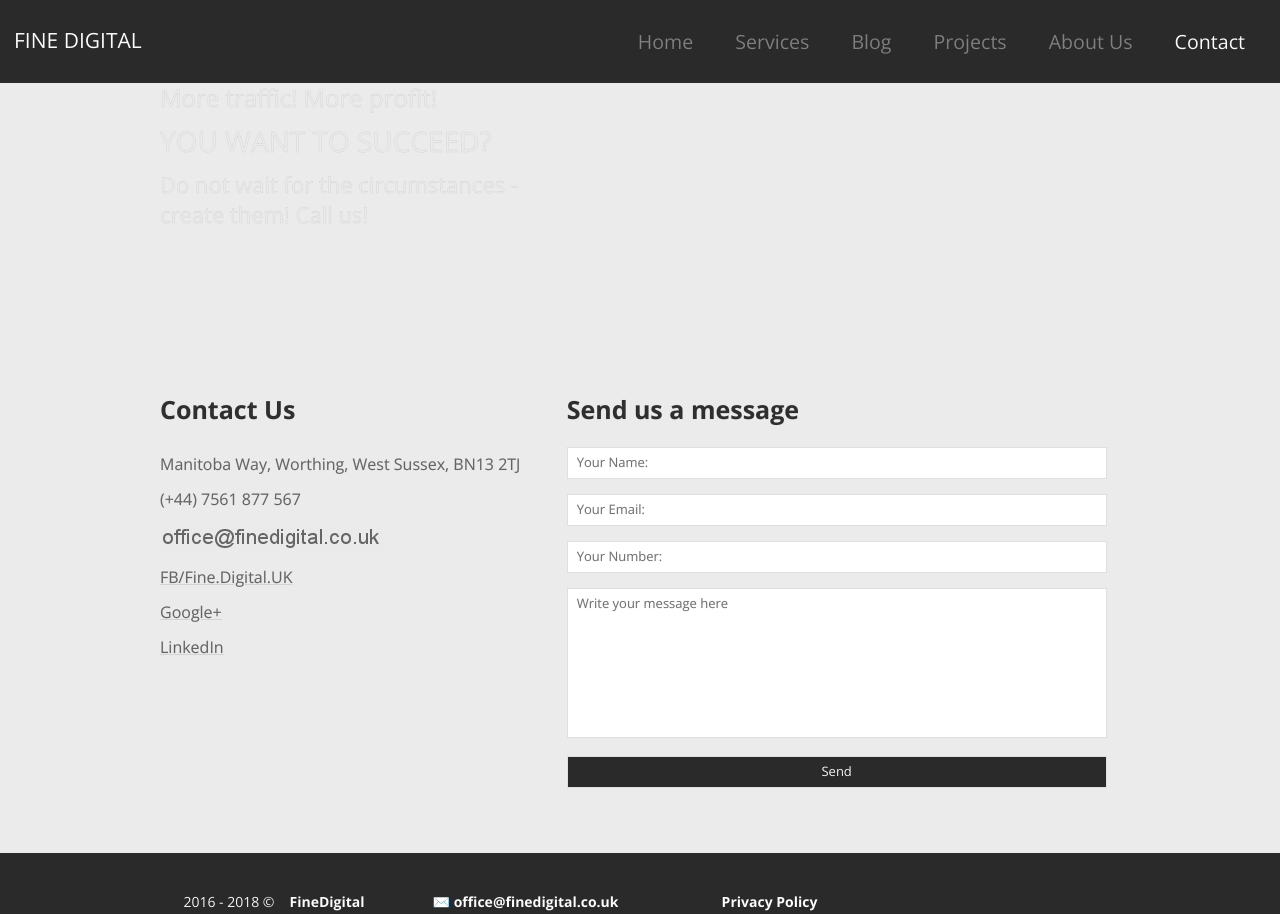
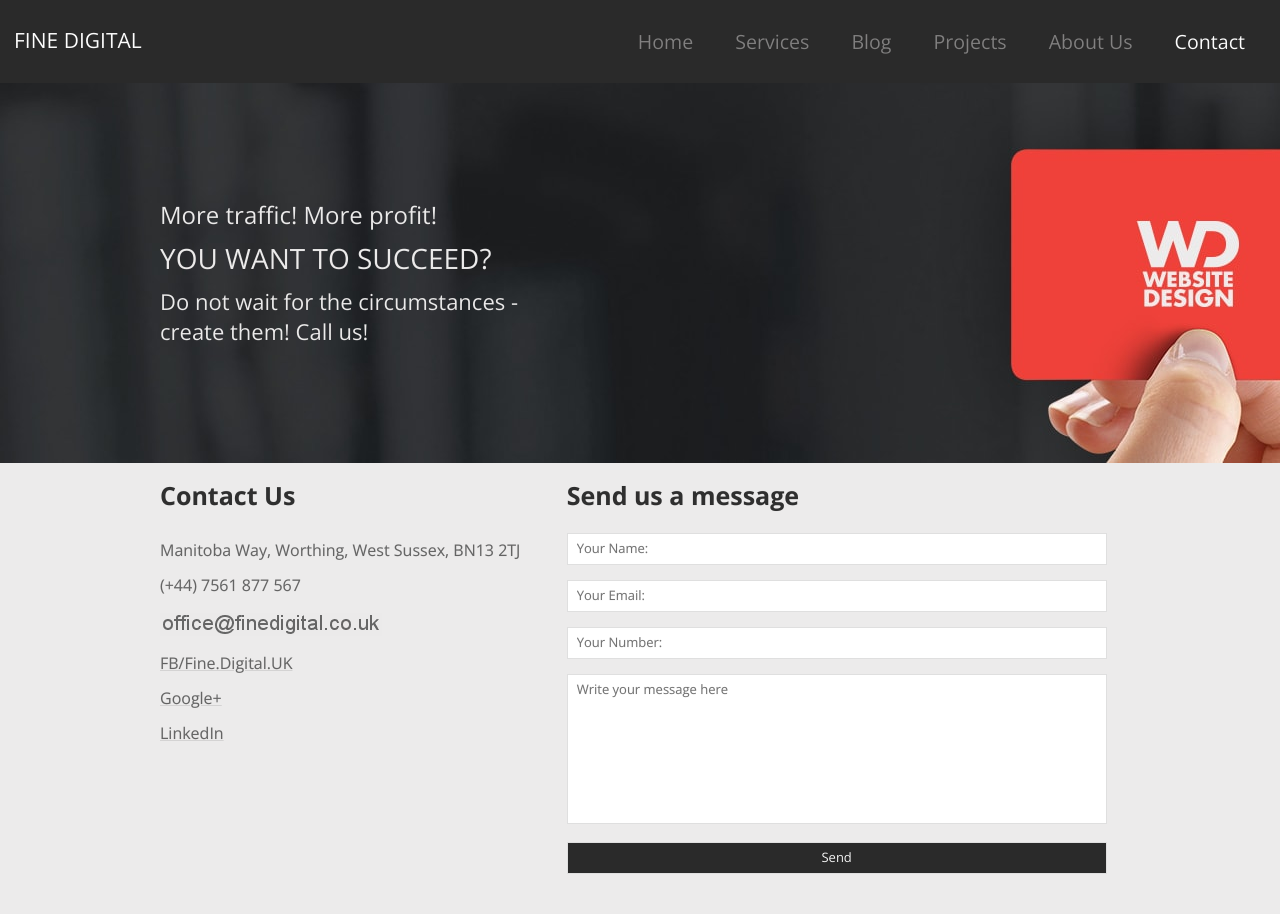
Before and after one commit to wiched/gatsby, a Gatsby site: page /contact in a window 1280 px wide. Shown: the top 914 px of the page. Built offline with nearby package versions, Linux system fonts and the light colour scheme; Gatsby itself is replaced by a stand-in of ours.

Commit message:
Contact page init

```diff
--- a/package.json
+++ b/package.json
@@ -13,7 +13,7 @@
     "gatsby-plugin-react-helmet": "next",
     "gatsby-plugin-sass": "^2.0.0-rc.2",
     "gatsby-plugin-sharp": "next",
-    "gatsby-plugin-styled-components": "next",
+    "gatsby-plugin-styled-components": "^3.0.0-rc.5",
     "gatsby-source-filesystem": "^2.0.1-rc.6",
     "gatsby-transformer-remark": "^2.1.1-rc.5",
     "gatsby-transformer-sharp": "next",
@@ -23,7 +23,7 @@
     "react-dom": "^16.4.2",
     "react-flexbox-grid": "^2.1.2",
     "react-helmet": "^5.2.0",
-    "styled-components": "^3.4.5",
+    "styled-components": "^3.4.6",
     "typeface-open-sans": "0.0.54",
     "wowjs": "^1.1.3"
   },
--- a/src/pages/contact.js
+++ b/src/pages/contact.js
@@ -13,7 +13,7 @@ class ContactPage extends Component {
     return (
       <Layout>
         <aside>
-          <Grid fluid className="headerWrapper headerWrapper__contact">
+          <Grid fluid className="headerWrapper__contact">
             <Grid>
               <Row className="full">
                 <Col md={9} className="headerTitle wow bounceInLeft">
--- a/src/pages/contact.sass
+++ b/src/pages/contact.sass
@@ -1,3 +1,17 @@
+.headerWrapper__contact
+  height: 380px
+  background-position: center center
+  background-repeat: no-repeat
+  display: flex
+  justify-content: flex-start
+  align-items: center
+  margin-bottom: 20px
+  background: url('../images/contacts-slider.jpg')
+  & a
+    text-decoration: none
+    color: #2f2f2f
+
+
 input
   width: 100%
   margin-bottom: 15px
--- a/src/pages/index.js
+++ b/src/pages/index.js
@@ -70,7 +70,7 @@ class IndexPage extends Component {
                     <Col md={12}>
                       <span className="homeCallTo">
                         <span className="homeWrapper">
-                          <Link to="/contacts">
+                          <Link to="/contact">
                             <div className="punchline">
                               Do you want your business to succeed on the
                               Internet? &nbsp;
```
Also changed, not shown: 1 other file.
